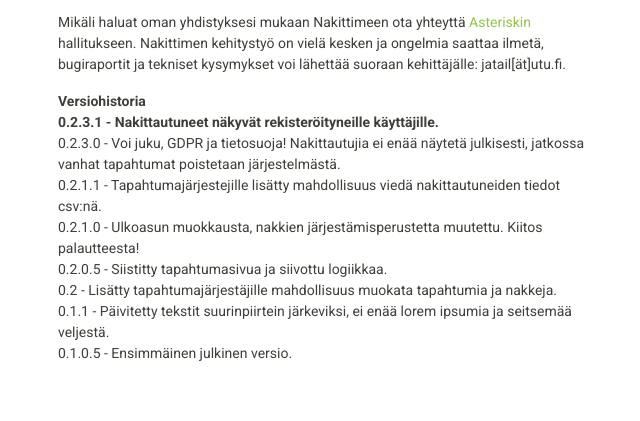
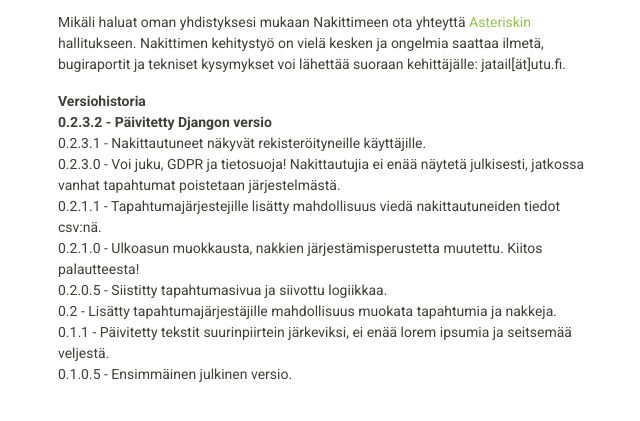
Before and after one commit to jatail/nakitin3000, a Django app: template templates/nakit/frontpage.html in a window 1280 px wide. Shown: the part 167-588 px from the top of the page, without its empty margins (597-1237 px from the left). Run offline with Django 3.2, Linux system fonts and the light colour scheme; the template is opened without the code that fills it, so the values that code supplies are empty; some libraries are stand-ins or nearby versions.

Commit message:
päivitetty readme ja etusivun versionumero

```diff
--- a/templates/nakit/frontpage.html
+++ b/templates/nakit/frontpage.html
@@ -44,7 +44,8 @@
             </p>
             <p>
             <b>Versiohistoria</b><br>
-            <b>0.2.3.1 - Nakittautuneet näkyvät rekisteröityneille käyttäjille.</b><br>
+<b>            0.2.3.2 - Päivitetty Djangon versio</b><br>
+            0.2.3.1 - Nakittautuneet näkyvät rekisteröityneille käyttäjille.<br>
 			0.2.3.0 - Voi juku, GDPR ja tietosuoja! Nakittautujia ei enää näytetä julkisesti, jatkossa vanhat tapahtumat poistetaan järjestelmästä.</br>
             0.2.1.1 - Tapahtumajärjestejille lisätty mahdollisuus viedä nakittautuneiden tiedot csv:nä.<br>
             0.2.1.0 - Ulkoasun muokkausta, nakkien järjestämisperustetta muutettu. Kiitos palautteesta!<br>
```
Also changed, not shown: README.md.
